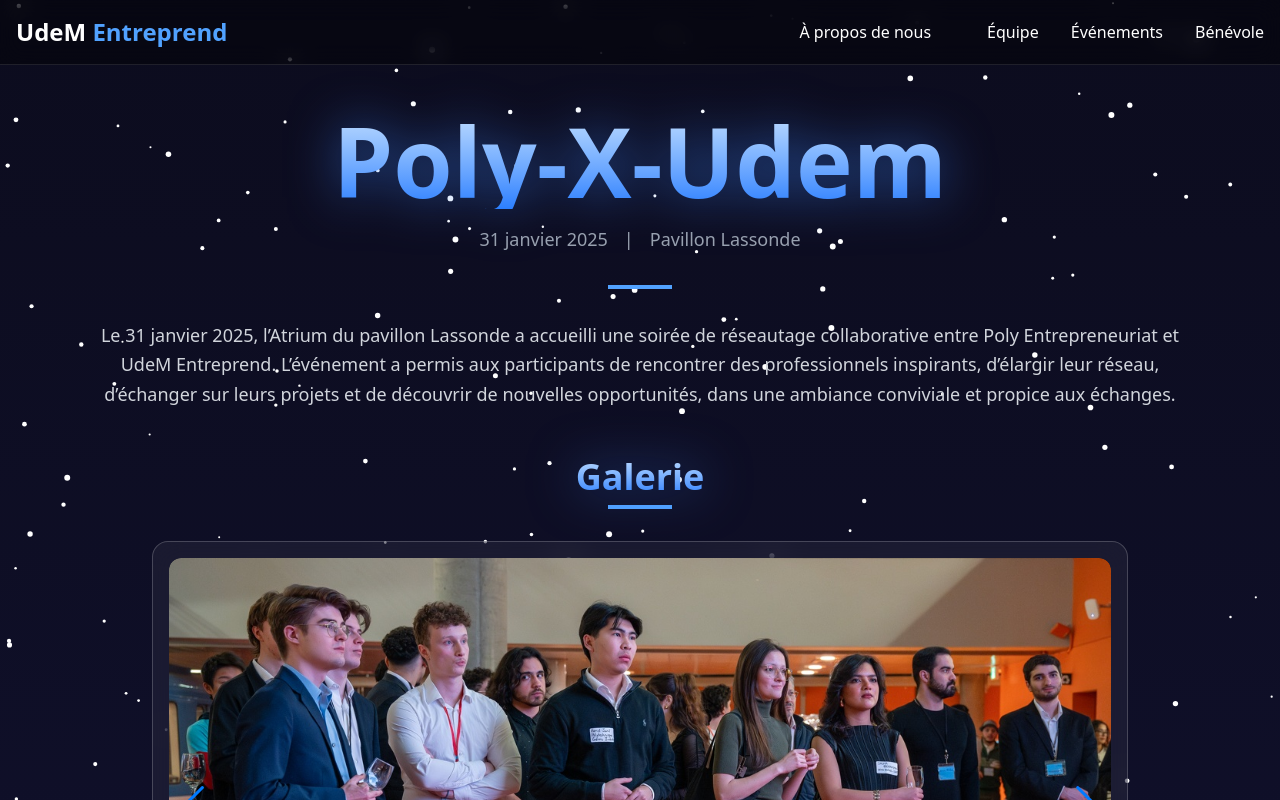
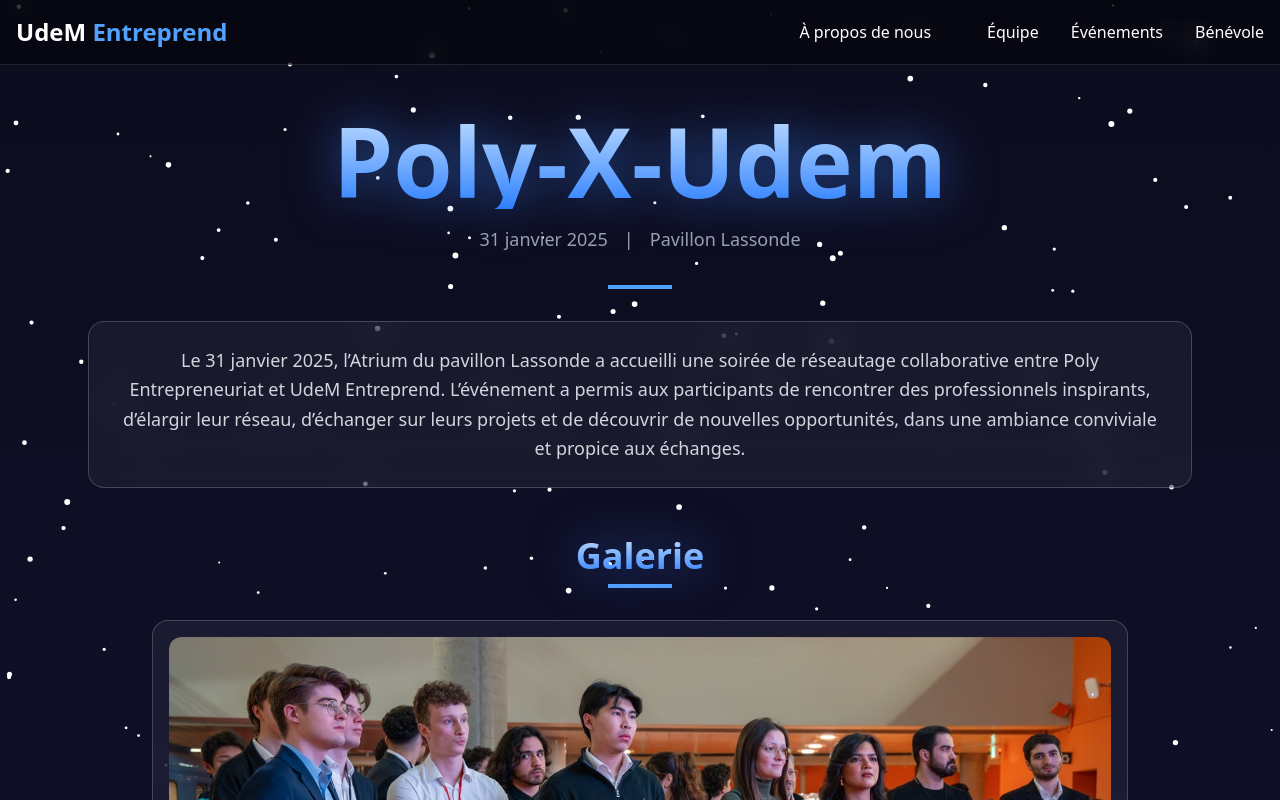
Before and after one commit to Soglo3006/Udem-entreprend, a React (Vite) app in the folder entreprendre-udem/: page /evenements/Poly-X-Udem in a window 1280 px wide. Shown: the top 800 px of the page. Built offline with nearby package versions, Linux system fonts and the light colour scheme; some icons are missing.

Commit message:
Arrangemetn de petit point

```diff
--- a/entreprendre-udem/src/EvenementDetail.jsx
+++ b/entreprendre-udem/src/EvenementDetail.jsx
@@ -46,9 +46,12 @@
             <span>{event.date}</span><p>|</p><span>{event.lieu}</span>
           </div>
           <div className="w-12 sm:w-16 h-1 bg-blue-400 mx-auto my-6 sm:my-8"></div>
+          <div
+                  className="bg-white/5 backdrop-blur-lg border border-white/20 rounded-2xl p-4 sm:p-6 hover:bg-white/10 transition-all duration-300"
+                >
           <p className="text-gray-300 leading-relaxed text-base sm:text-lg px-2 sm:px-0 whitespace-pre-line">
             {event.resume}
-          </p>
+          </p></div>
           {event.billeterie && (
             <div className="mt-8">
               <a
```
